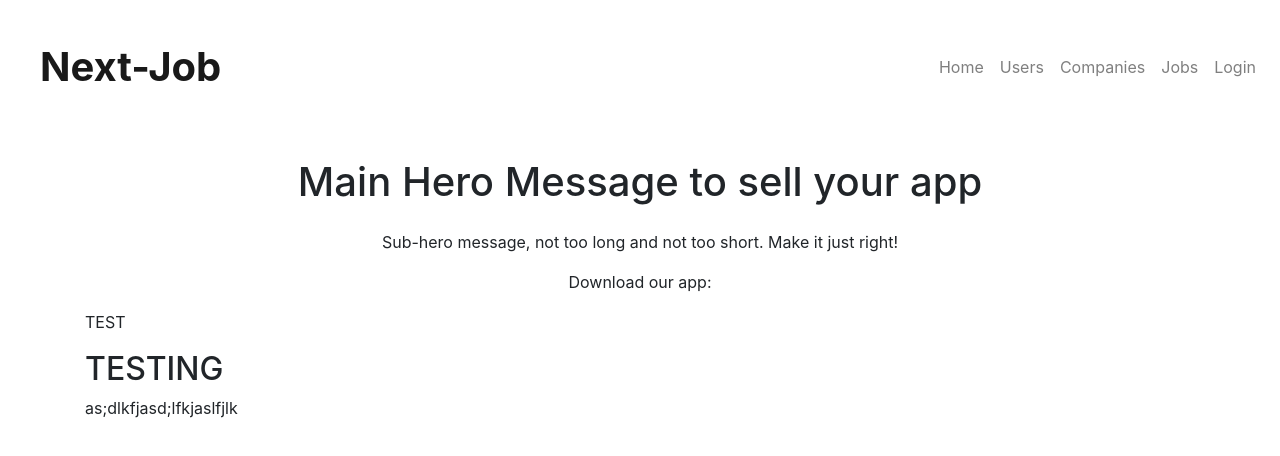
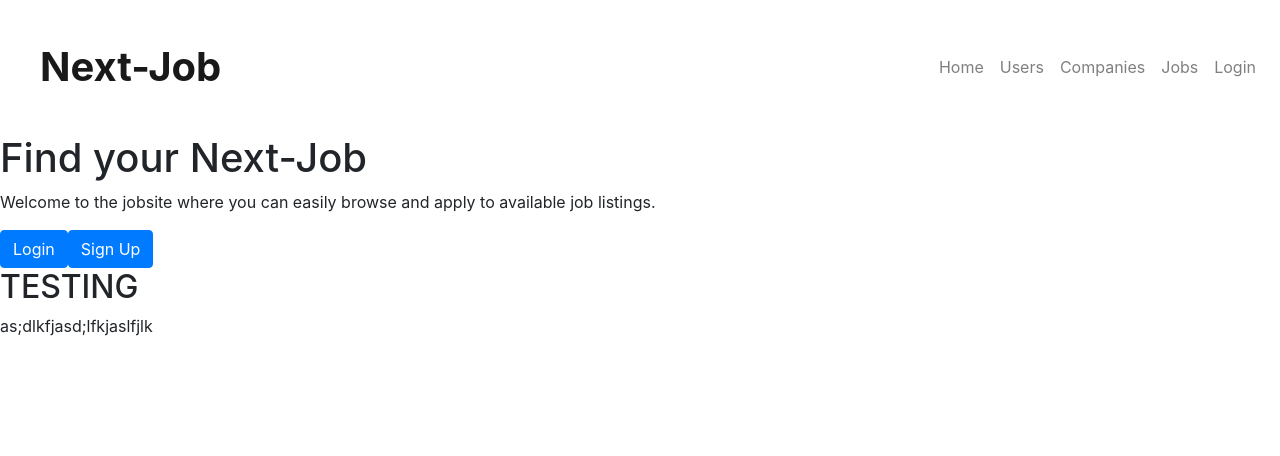
Before and after one commit to richarddowdy/next-job, a Next.js app: page / in a window 1280 px wide. Shown: the top 456 px of the page. Built offline with nearby package versions, Linux system fonts and the light colour scheme.

Commit message:
getting layouts right

```diff
--- /dev/null
+++ b/components/LandingHero.js
@@ -0,0 +1,35 @@
+import { Button } from "react-bootstrap";
+export default function LandingHero() {
+  return (
+    <div className="">
+      <h1
+      // className="my-4 text-3xl md:text-5xl text-purple-800 font-bold leading-tight text-center md:text-left slide-in-bottom-h1"
+      >
+        Find your Next-Job
+      </h1>
+      <p
+      // className="leading-normal text-base md:text-2xl mb-20 text-center md:text-left slide-in-bottom-subtitle"
+      >
+        Welcome to the jobsite where you can easily browse and apply to available job listings.
+      </p>
+      <div
+      // className={"flex items-center justify-around w-100"}
+      >
+        <Button
+        // className={
+        //   "bg-blue-200 hover:bg-blue-700 text-black font-bold py-2 px-4 rounded focus:outline-none focus:shadow-outline"
+        // }
+        >
+          Login
+        </Button>
+        <Button
+        // className={
+        //   "bg-blue-500 hover:bg-blue-700 text-white font-bold py-2 px-4 rounded focus:outline-none focus:shadow-outline"
+        // }
+        >
+          Sign Up
+        </Button>
+      </div>
+    </div>
+  );
+}
--- a/components/company/CompaniesList.js
+++ b/components/company/CompaniesList.js
@@ -1,5 +1,6 @@
 export default function CompaniesList() {
   return (
+    <div className="">
       <ul>
         <li>Company 1</li>
         <li>Company 2</li>
@@ -8,5 +9,6 @@ export default function CompaniesList() {
         <li>Company 5</li>
         <li>Company 6</li>
       </ul>
+    </div>
   );
 }
--- a/components/layouts/DefaultLayout.js
+++ b/components/layouts/DefaultLayout.js
@@ -1,3 +1,7 @@
 export default function DefaultLayout({ children, title = "This is the default title" }) {
-  return <>{children}</>;
+  return (
+    <div className="">
+      <div className="">{children}</div>
+    </div>
+  );
 }
--- a/components/layouts/LandingLayout.js
+++ b/components/layouts/LandingLayout.js
@@ -1,10 +1,16 @@
+import LandingHero from "../LandingHero";
+
 export default function LandingLayout({ children, title = "This is the default title" }) {
   return (
-    <div className="container pt-24 md:pt-48 px-6 mx-auto flex flex-wrap flex-col md:flex-row items-center">
+    <div
+    // className="container pt-24 md:pt-48 px-6 mx-auto flex flex-wrap flex-col md:flex-row items-center"
+    >
       {/* {children} */}
       {/* <!--left Col--> */}
-      <div className="flex flex-col w-full xl:w-2/5 justify-center lg:items-start overflow-y-hidden border-8 border-red-600">
-        <h1 className="my-4 text-3xl md:text-5xl text-purple-800 font-bold leading-tight text-center md:text-left slide-in-bottom-h1">
+      <div
+      // className="flex flex-col w-full xl:w-2/5 justify-center lg:items-start overflow-y-hidden border-8 border-red-600"
+      >
+        {/* <h1 className="my-4 text-3xl md:text-5xl text-purple-800 font-bold leading-tight text-center md:text-left slide-in-bottom-h1">
           Main Hero Message to sell your app
         </h1>
         <p className="leading-normal text-base md:text-2xl mb-8 text-center md:text-left slide-in-bottom-subtitle">
@@ -14,7 +20,8 @@ export default function LandingLayout({ children, title = "This is the default t
         <p className="text-blue-400 font-bold pb-8 lg:pb-6 text-center md:text-left fade-in">Download our app:</p>
         <div className="flex w-full justify-center md:justify-start pb-24 lg:pb-0 fade-in">
           <p>TEST</p>
-        </div>
+        </div> */}
+        <LandingHero />
       </div>
 
       {/* <!--Right Col--> */}
--- a/components/layouts/MainLayout.js
+++ b/components/layouts/MainLayout.js
@@ -3,14 +3,14 @@ import Head from "next/head";
 // import { Navbar, Nav } from "react-bootstrap";
 import SiteNav from "../SiteNav";
 
-export default function MainLayout({ children, title = "This is the default title" }) {
+export default function MainLayout({ children, title = "Next-Job" }) {
   return (
-    <div className="h-screen pb-14 bg-right bg-cover">
-      {/* <Head>
+    <div className="">
+      <Head>
         <title>{title}</title>
         <meta charSet="utf-8" />
         <meta name="viewport" content="initial-scale=1.0, width=device-width" />
-      </Head> */}
+      </Head>
       <SiteNav />
 
       {children}
--- a/pages/users/index.js
+++ b/pages/users/index.js
@@ -10,14 +10,14 @@ const UserComponent = ({ data }) => {
   const { id, username, password, email } = data;
   console.log("This is a user", data);
   return (
-    <>
+    <div className="">
       <Link href={`/users/[id]`} as={`/users/${id}`}>
         <a>User {id}</a>
       </Link>
       <p>{username}</p>
       <p>{password}</p>
       <p>{email}</p>
-    </>
+    </div>
   );
 };
 
--- a/styles/globals.css
+++ b/styles/globals.css
@@ -1,9 +1,19 @@
-html,
-body {
+html {
+  /* height: 100%; */
   padding: 0;
   margin: 0;
-  font-family: -apple-system, BlinkMacSystemFont, Segoe UI, Roboto, Oxygen,
-    Ubuntu, Cantarell, Fira Sans, Droid Sans, Helvetica Neue, sans-serif;
+  font-size: 16px;
+  /* width: 100vw;
+  height: 100vh; */
+  /* overflow-x: hidden; */
+  font-family: -apple-system, BlinkMacSystemFont, Segoe UI, Roboto, Oxygen, Ubuntu, Cantarell, Fira Sans, Droid Sans,
+    Helvetica Neue, sans-serif;
+}
+
+body {
+  /* https://www.freecodecamp.org/news/html-page-width-height/ */
+  width: 100%;
+  min-height: 100vh;
 }
 
 a {
```
Also changed, not shown: pages/_app.js (+4 -3 lines), pages/companies/index.js (+6 -2 lines), 2 other files (tests, documents, lock files or other folders). Lines whose indentation alone changed are shown as unchanged.
